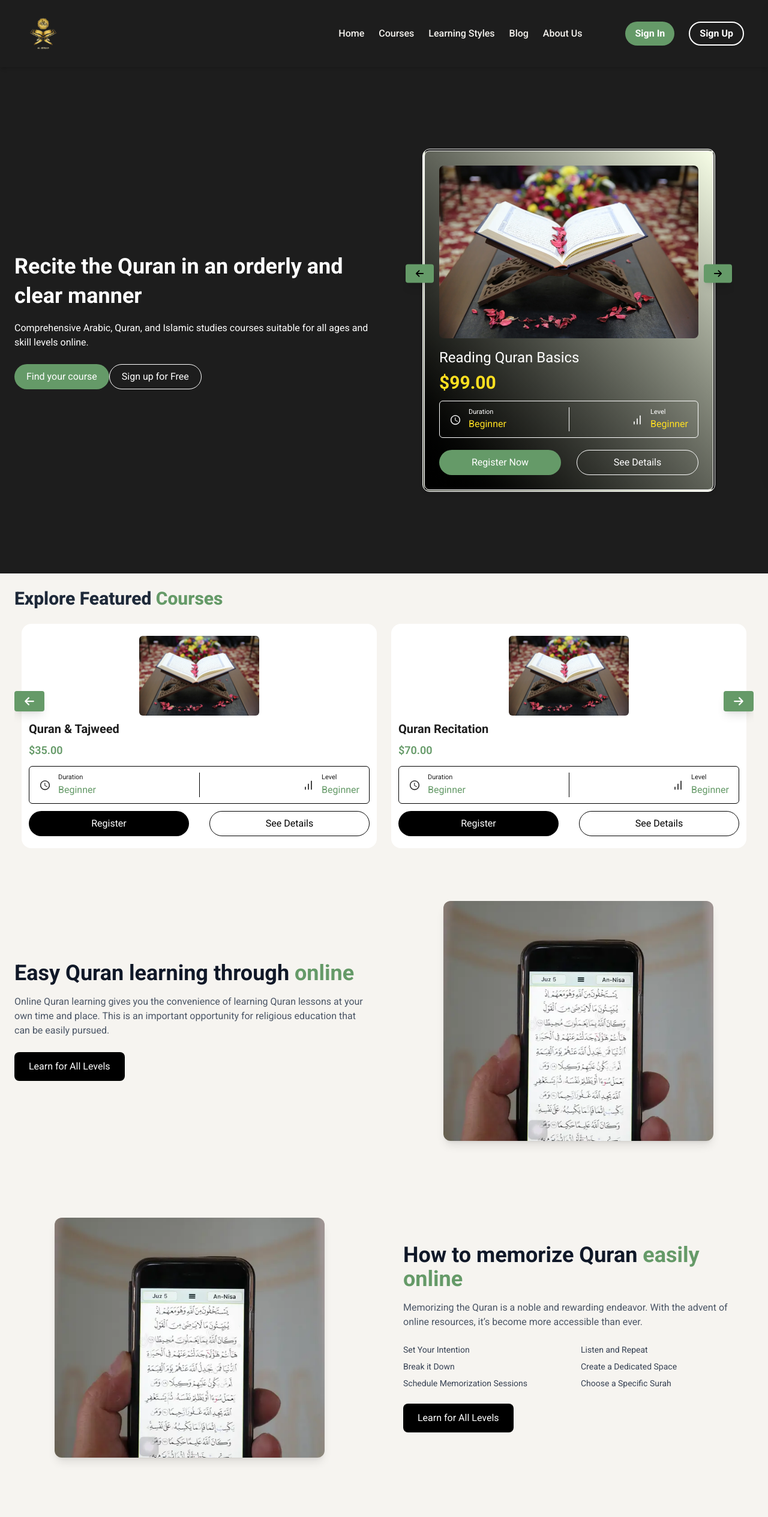
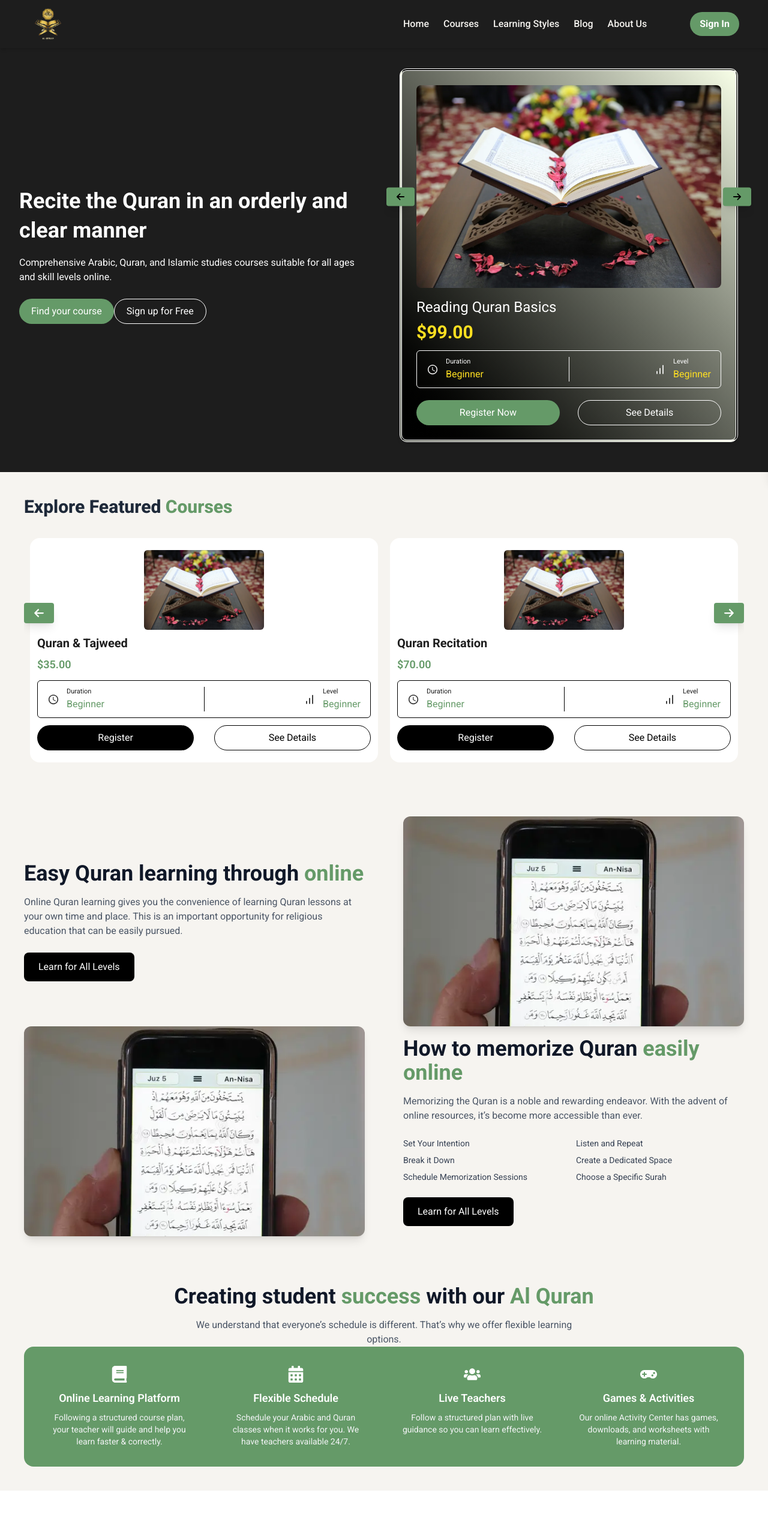
Before and after one commit to zubairkhan1234/quran-online, a Next.js app: page / in a window 1280 px wide. Shown: the top 2529 px of the page at 60% size. Built offline with nearby package versions, Linux system fonts and the light colour scheme.

Commit message:
responsive fixes

```diff
--- a/src/app/globals.css
+++ b/src/app/globals.css
@@ -37,7 +37,7 @@ body {
 
 
 
-.header-dark{
+.sections-dark{
   background-color: #1d1d1d;
 }
 
@@ -66,3 +66,7 @@ body {
 .slick-prev {
     left: -10px !important;
 }
+
+.react-multi-carousel-track  li {
+  padding: 10px !important;
+}
--- a/src/app/page.js
+++ b/src/app/page.js
@@ -13,24 +13,12 @@ export default function Home() {
   return (
     <div className="font-roboto">
       <Navigation />
-      <section className="header-dark">
       <Header />
-      </section>
-      <div>
       <Courses />
-      </div>
-      <div>
       <LearningSection />
-      </div>
-      <div>
       <SuccessSection />
-      </div>
-      <div className="container m-auto">
       <ClassActivity />
-      </div>
-      <div className="header-dark">
       <Footer />
-      </div>
     </div>
   );
 }
--- a/src/components/sections/ClassActivity.jsx
+++ b/src/components/sections/ClassActivity.jsx
@@ -57,7 +57,7 @@ function ClassActivity() {
         },
     };
     return (
-        <div className='my-10'>
+        <div className='container m-auto px-5 md:px-10 ld:px-0  py-5 md:py-10'>
             <h2 className="text-4xl font-bold text-gray-900 mb-3 text-center">
                 Hear From Our <span className="text-[#659a68]">Quran Learners</span>
             </h2>
--- a/src/components/sections/Courses.jsx
+++ b/src/components/sections/Courses.jsx
@@ -59,19 +59,19 @@ function Courses() {
       partialVisibilityGutter: 20,
     },
     tablet: {
-      breakpoint: { max: 1024, min: 768 },
+      breakpoint: { max: 1024, min: 481 },
       items: 2,
       partialVisibilityGutter: 15,
     },
     mobile: {
-      breakpoint: { max: 768, min: 0 },
+      breakpoint: { max: 481, min: 0 },
       items: 1,
     },
   };
 
   return (
     <section className="bg-[#f6f4f0]">
-      <div className="p-4 md:p-6 bg-[#f6f4f0] container m-auto">
+      <div className="bg-[#f6f4f0] container m-auto px-5 md:px-10 ld:px-0 py-5 md:py-10">
         {/* ✅ Main Wrapper */}
         <div className="max-w-7xl mx-auto relative">
           <div className="flex items-center justify-between mb-6">
--- a/src/components/sections/Footer.jsx
+++ b/src/components/sections/Footer.jsx
@@ -2,7 +2,7 @@ import { FaFacebookF, FaTwitter, FaInstagram, FaYoutube } from "react-icons/fa";
 
 export default function Footer() {
   return (
-    <footer className="text-gray-300 pt-10 p-4 md:p-6" >
+    <footer className="text-gray-300 pt-10 p-4 md:p-6 sections-dark" >
       {/* Newsletter Section */}
       <div className="container m-auto">
         <div className="flex flex-col md:flex-row justify-between items-center border-b border-gray-700 pb-8 mb-8">
--- a/src/components/sections/Header.jsx
+++ b/src/components/sections/Header.jsx
@@ -66,10 +66,10 @@ function HeroSection() {
   };
 
   return (
-    <section className="bg-darkGray1 text-white py-16">
-      <div className="container mx-auto flex flex-col md:flex-row items-center justify-between p-2  md:px-6">
+    <section className="text-white sections-dark  ">
+      <div className="container mx-auto flex flex-col md:flex-row items-center justify-between p-2  md:px-6 pb-3 md:pb-6">
         {/* ✅ Left Content */}
-        <div className="md:w-1/2 p-2 md:p-0">
+        <div className="md:w-1/2 p-2 md:pr-8">
           <h1 className="text-4xl font-bold leading-snug text-lightCream">
             Recite the <span className="text-green">Quran</span> in an orderly and clear manner
           </h1>
@@ -88,7 +88,7 @@ function HeroSection() {
         </div>
 
         {/* ✅ Right Carousel with Custom Arrows */}
-        <div className="w-full md:w-1/2 mt-10 md:mt-0 relative bg-darkGray2 rounded-xl p-0 md:p-8 ">
+        <div className="w-full md:w-1/2 mt-10 md:mt-0 relative bg-darkGray2 rounded-xl p-0 ">
           <Carousel
             responsive={responsive}
             infinite={true}
--- a/src/components/sections/LearningSection.jsx
+++ b/src/components/sections/LearningSection.jsx
@@ -5,9 +5,10 @@ import Image from "next/image";
 import quranImage from '../../../public/images/quraninmobile.webp';
 export default function LearningSection() {
   return (
-    <section className="bg-[#f6f4f0] py-10">
+    <section className="bg-[#f6f4f0] ">
+      <div className="container mx-auto px-5 md:px-10 ld:px-0 py-5 md:py-10 ">
         {/* First Row */}
-      <div className="container mx-auto px-4 md:p-6 grid grid-cols-1 lg:grid-cols-2 gap-16 items-center">
+        <div className=" grid grid-cols-1 lg:grid-cols-2 gap-16 items-center ">
           {/* Left Text */}
           <div>
             <h2 className="text-4xl font-bold text-gray-900 mb-4">
@@ -31,13 +32,13 @@ export default function LearningSection() {
               alt="Quran app on phone"
               width={450}
               height={300}
-            className="rounded-xl shadow-lg w-full h-auto md:h-[400px] object-cover max-w-[450px]"
+              className="rounded-xl shadow-lg w-full h-auto md:h-[350px] object-cover"
             />
           </div>
         </div>
 
         {/* Second Row */}
-      <div className="container mx-auto px-4 md:p-6 mt-20 flex flex-col-reverse lg:flex-row gap-16 items-center">
+        <div className=" flex flex-col-reverse lg:flex-row gap-16 items-center">
           {/* Left Image */}
           <div className="flex justify-center w-full">
             <Image
@@ -45,12 +46,12 @@ export default function LearningSection() {
               alt="Reading Quran"
               width={450}
               height={300}
-            className="rounded-xl shadow-lg w-full h-auto md:h-[400px] object-cover max-w-[450px]"
+              className="rounded-xl shadow-lg w-full h-auto md:h-[350px] object-cover"
             />
           </div>
 
           {/* Right Text */}
-        <div className="w-full">
+          <div className="w-full pt-5 md:pt-10 lg:pt-0">
             <h2 className="text-4xl font-bold text-gray-900 mb-4">
               How to memorize Quran{" "}
               <span className="text-[#659a68]">easily online</span>
@@ -74,6 +75,7 @@ export default function LearningSection() {
             </button>
           </div>
         </div>
+      </div>
     </section>
 
   );
--- a/src/components/sections/Navigation.jsx
+++ b/src/components/sections/Navigation.jsx
@@ -12,7 +12,7 @@ function Navigation() {
   const menuItems = ['Home', 'Courses', 'Learning Styles', 'Blog', 'About Us']
 
   return (
-    <nav className="flex items-center justify-between px-8 py-4 bg-white shadow-md relative header-dark">
+    <nav className="flex items-center justify-between bg-white shadow-md relative sections-dark px-5 md:px-10 ld:px-0">
       {/* Logo */}
       <div className="flex-shrink-0">
         <Image src="/images/logo/logo.png" width={80} height={20} alt="Logo" />
@@ -30,7 +30,7 @@ function Navigation() {
 
         <div className="ms-8 flex gap-2">
           <Buttons fill={true}>Sign In</Buttons>
-          <Buttons>Sign Up</Buttons>
+          {/* <Buttons>Sign Up</Buttons> */}
         </div>
       </div>
 
@@ -76,7 +76,7 @@ function Navigation() {
 
         <div className="mt-8 px-6 flex flex-col gap-3">
           <Buttons fill={true}>Sign In</Buttons>
-          <Buttons fill={true}>Sign Up</Buttons>
+          {/* <Buttons fill={true}>Sign Up</Buttons> */}
         </div>
       </div>
 
--- a/src/components/sections/SuccessSection.jsx
+++ b/src/components/sections/SuccessSection.jsx
@@ -5,10 +5,10 @@ import { FaBook, FaCalendarAlt, FaUsers, FaGamepad } from "react-icons/fa";
 
 export default function SuccessSection() {
   return (
-    <section className="bg-[#f6f4f0] py-10">
-      <div className="container mx-auto px-4 md:p-6">
+    <section className="bg-[#f6f4f0] px-5 md:px-10 ld:px-0 py-5 md:py-10 ">
+      <div className="container mx-auto  ">
         {/* Heading */}
-        <div className="text-center mb-12">
+        <div className="text-center">
           <h2 className="text-4xl font-bold text-gray-900">
             Creating student <span className="text-[#659a68]">success</span>{" "}
             with our <span className="text-[#659a68]">Al Quran</span>
@@ -20,7 +20,7 @@ export default function SuccessSection() {
         </div>
 
         {/* Green Feature Bar */}
-        <div className="bg-[#659a68] text-white rounded-2xl py-8 px-6 grid grid-cols-1 sm:grid-cols-2 lg:grid-cols-4 gap-6">
+        <div className="bg-[#659a68] text-white rounded-2xl mt-5 lg:mt-0 py-8 px-6 grid grid-cols-1 sm:grid-cols-2 lg:grid-cols-4 gap-6">
           {[
             {
               icon: <FaBook size={28} />,
```
Lines whose indentation alone changed are shown as unchanged.
